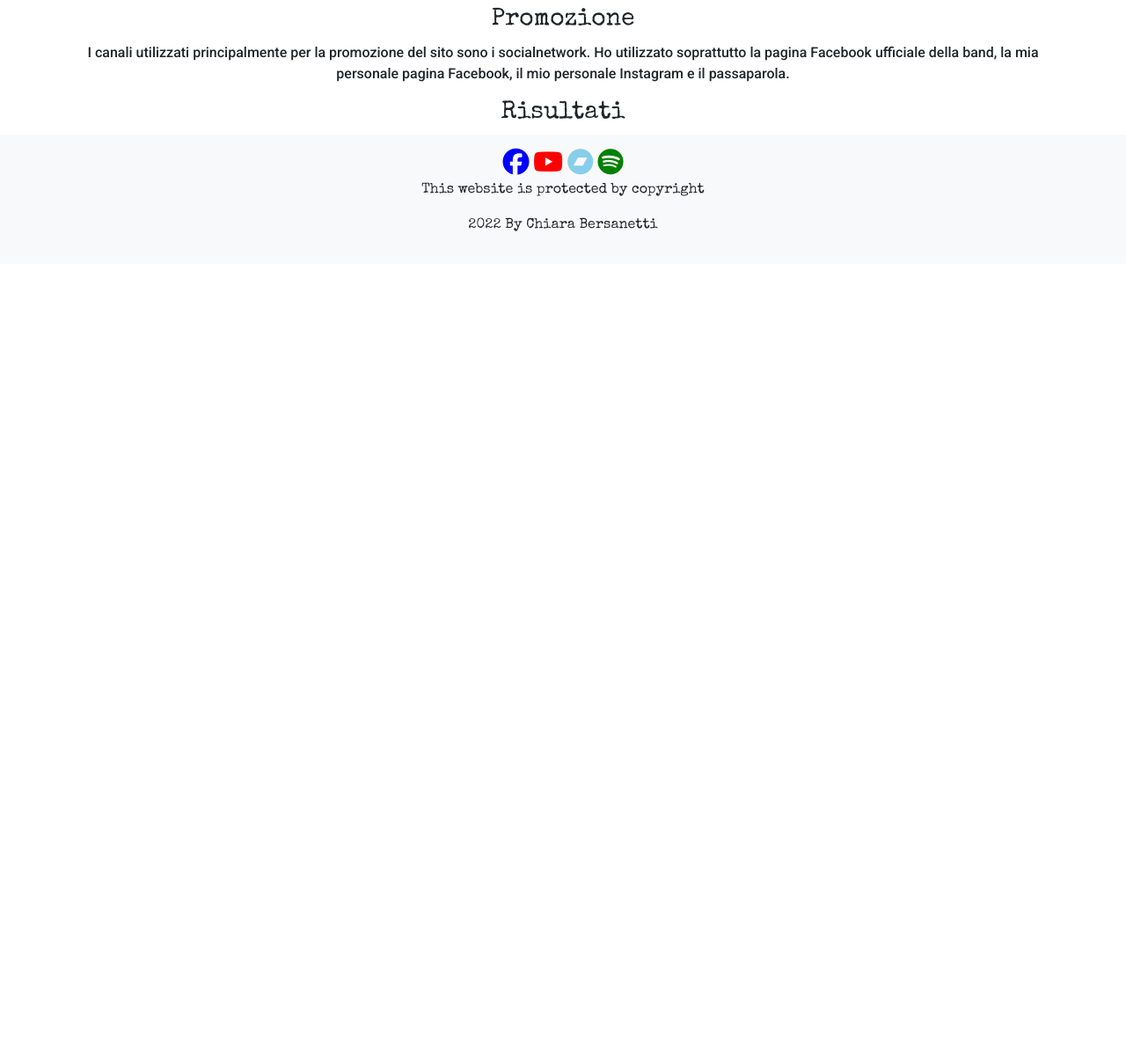
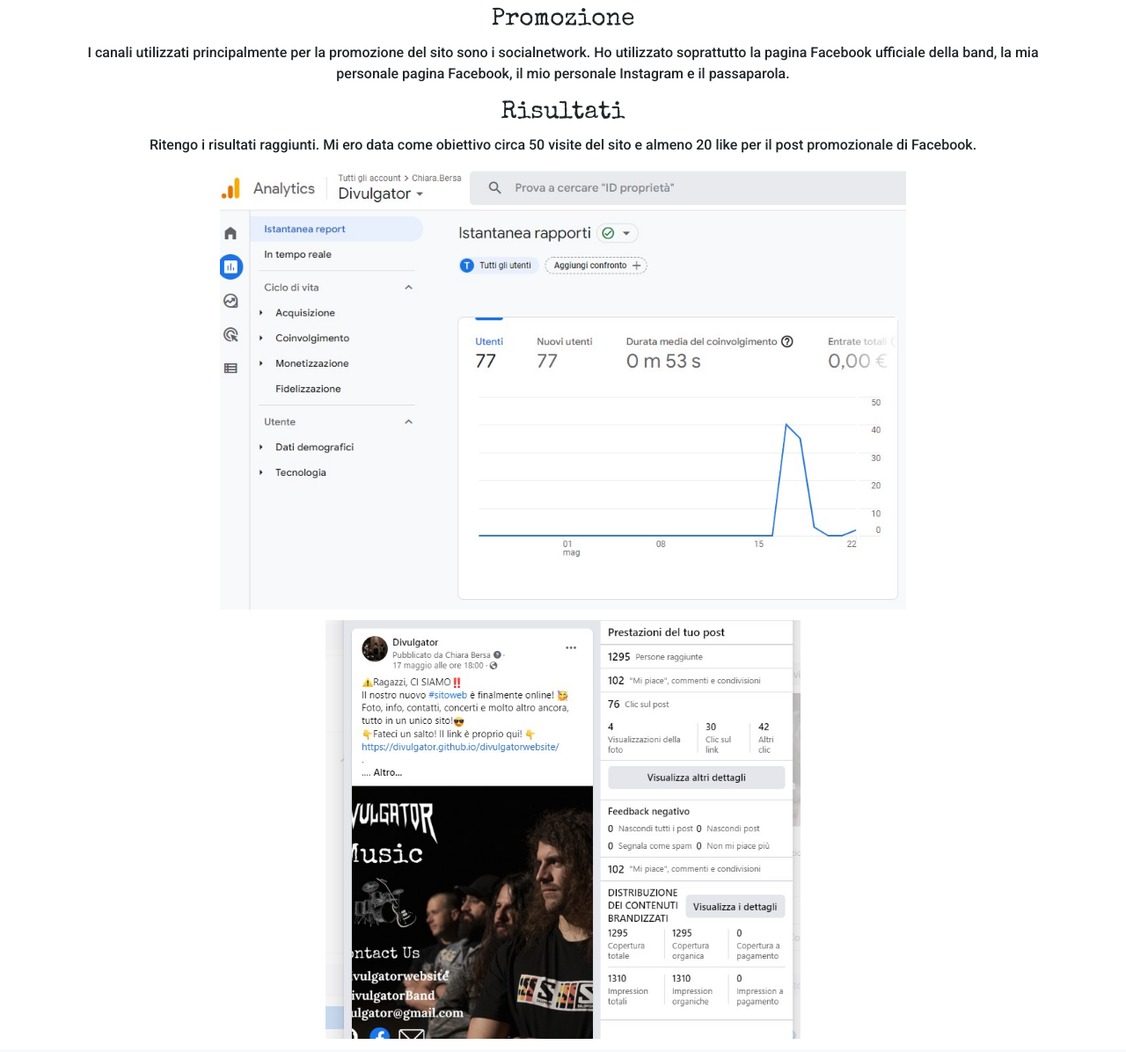
Before and after one commit to divulgator/divulgatorwebsite, a plain HTML site: page about.html in a window 1280 px wide. Shown: the part 3024-4220 px from the top of the page at 88% size. Before the commit the page ends 3324 px from the top, so only its background shows below. Drawn offline with nearby package versions, Linux system fonts and the light colour scheme.

Commit message:
sito divulgator
modifiche definitive

```diff
--- a/about.html
+++ b/about.html
@@ -102,6 +102,9 @@
 <h3>Promozione</h3>
 <p class="corpo">I canali utilizzati principalmente per la promozione del sito sono i socialnetwork. Ho utilizzato soprattutto la pagina Facebook ufficiale della band, la mia personale pagina Facebook, il mio personale Instagram e il passaparola. </p>
 <h3>Risultati</h3>
+<p class="corpo">Ritengo i risultati raggiunti. Mi ero data come obiettivo circa 50 visite del sito e almeno 20 like per il post promozionale di Facebook.</p>
+<img src="immagini/utenti-sito.jpg" height="500">
+<img class="contatti" src="immagini/dati-fb.jpg" height="500">
 
 </div>
 </div>
@@ -115,7 +118,7 @@
    <a href="https://open.spotify.com/artist/0VEWiIbOF93Ukp4tSCEaaR?si=7mZ5x5eKSLG3EwOPCF7ABA&fbclid=IwAR14ABhPxycexCwZikJcZbO2VyxkDSh5JxpyP-TJWqFYGpz9JBesi_km6wA&nd=1"><i class="fa-brands fa-spotify spotify"></i></a>
    </div>
    <p class="text-center">This website is protected by copyright</p>
-   <p class="text-center">2022 By Chiara Bersanetti</p>
+   <p class="text-center">&copy2022 By Chiara Bersanetti</p>
 </footer>
 </body>
 </html>
```
Also changed, not shown: contatti.html (+1 -1 lines), gallery.html (+1 -1 lines), index.html (+1 -1 lines), musica.html (+1 -1 lines), immagini/dati-fb.jpg (added), immagini/dati-sito.jpg (added), immagini/utenti-sito.jpg (added).
